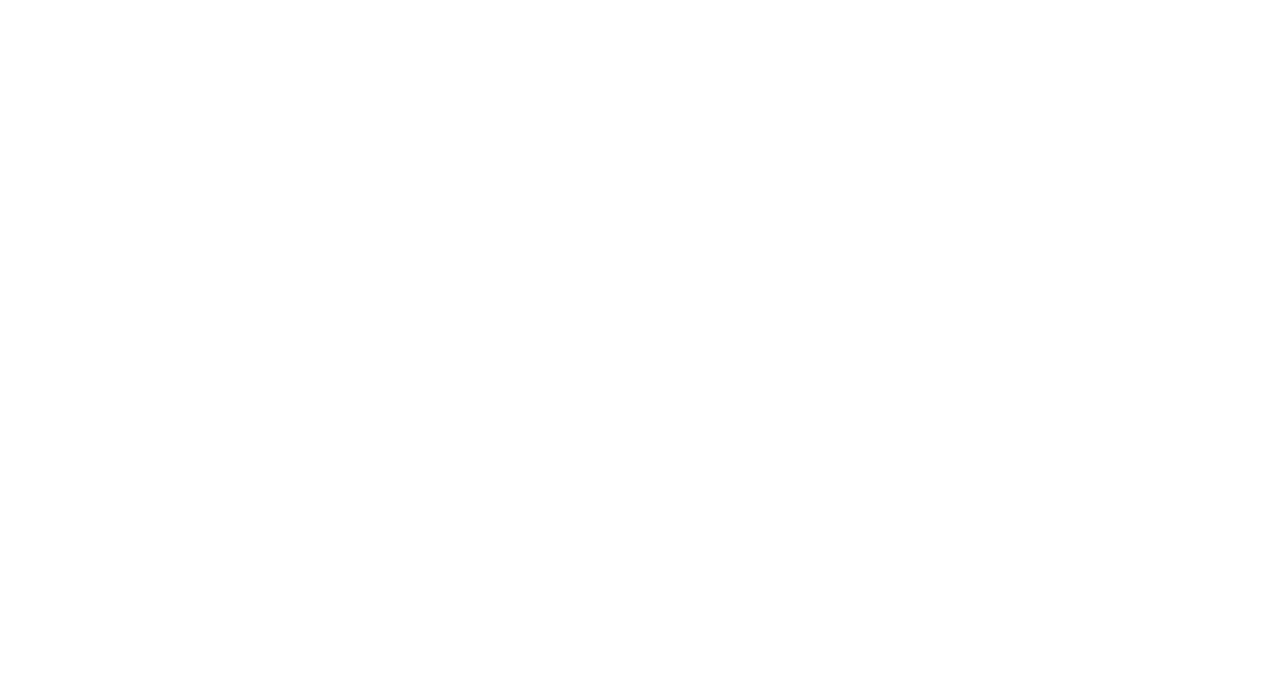
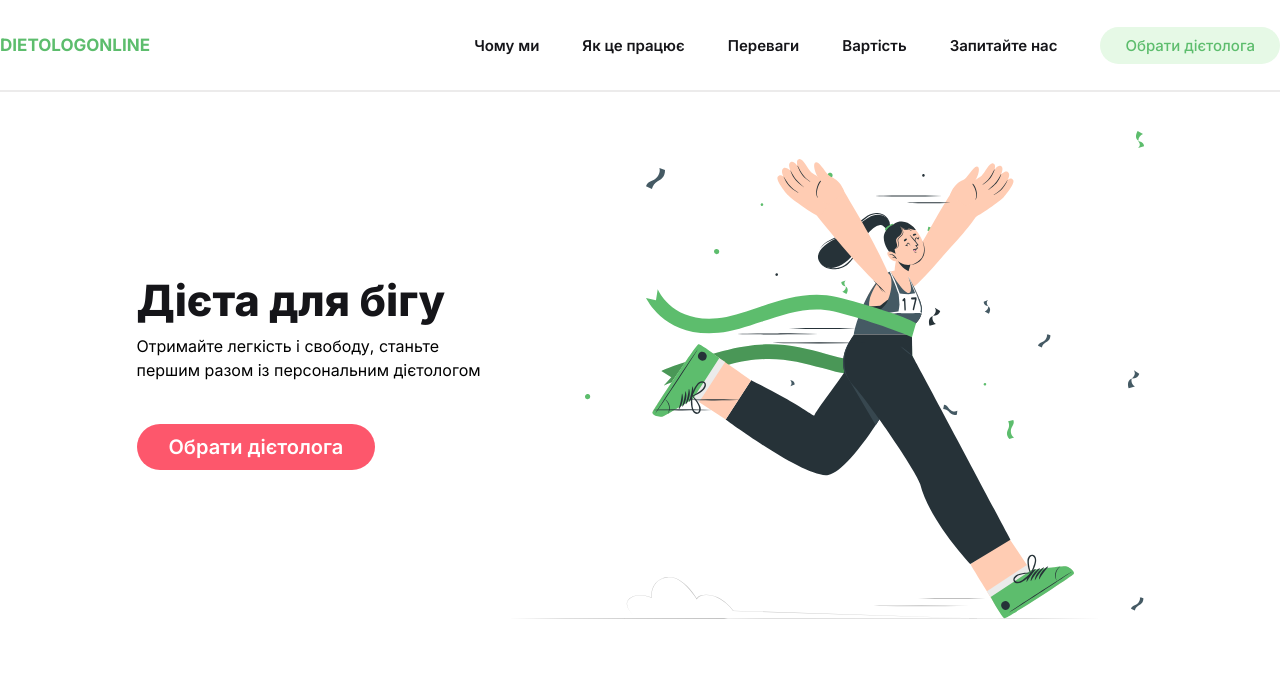
Before and after one commit to kazapanama/EatMe, a plain HTML site: page index.html in a window 1280 px wide. Drawn offline with Linux system fonts and the light colour scheme.

Commit message:
first commit

```diff
--- a/index.html
+++ b/index.html
@@ -9,11 +9,43 @@
 </head>
 <body>
 
-<header>
-<a href="#"></a>
-
+<header class="header">
+    <div class="wrapper-menu">
+        <a href="#" class="logo">DIETOLOGONLINE</a>
+        <nav>
+            <ul>
+                <li><a href="#" class="nav-link">Чому ми</a></li>
+                <li><a href="#" class="nav-link">Як це працює</a></li>
+                <li><a href="#" class="nav-link">Переваги</a></li>
+                <li><a href="#" class="nav-link">Вартість</a></li>
+                <li><a href="#" class="nav-link">Запитайте нас</a></li>
+                <li><a href="#" class="nav-link nav-button">Обрати дієтолога</a></li>
+            </ul>
+        </nav>
+    </div>
+    <div class="line-menu"></div>
 </header>
 
+<div id="start">
+    <div class="wrapper">
+
+        <div class="main-text">
+            <h1 class="main-headding">Дієта для бігу</h1>
+            <p class="main-text">Отримайте легкість і свободу, станьте першим разом із персональним дієтологом</p>
+            <a href="#" class="action">Обрати дієтолога</a>
+        </div>
+
+
+
+        <div class="main-image">
+            <img src="/img/main.svg" alt="">
+        </div>
+
+
+    </div>
+
+
+</div>
 
 
 
--- a/style.css
+++ b/style.css
@@ -0,0 +1,103 @@
+@import url('https://fonts.googleapis.com/css2?family=Inter:wght@300;400;500;600;700;800&display=swap');
+
+*{
+    margin:0;
+}
+
+body {
+    font-family: 'Inter', sans-serif;
+
+}
+
+.header{
+    position:fixed;
+    top:0;
+}
+
+.wrapper-menu {
+    margin: 0 auto;
+    display: flex;
+    justify-content: space-between;
+    align-items: center;
+    max-width: 1500px;
+    height: 90px;
+
+}
+
+.logo {
+    color: #5DBD6D;
+    font-weight: 700;
+    font-size: 17px;
+    text-decoration: none;
+
+}
+
+nav > ul {
+    display: flex;
+
+}
+
+nav > ul > li{
+    list-style-type: none;
+}
+
+.nav-link{
+    text-decoration: none;
+    color:#151519;
+    margin-left: 43px;
+    font-weight: 600;
+    font-size:15px;
+}
+
+.nav-button {
+    color:#5DBD6D;
+    font-weight: 500;
+    size:16px;
+    background-color:#E6F9E6;
+    padding: 9px 25px;
+    border-radius: 50px;
+}
+
+.line-menu{
+    display: block;
+    width:100vw;
+    height: 2px;
+    background-color:#ECEBEB;
+}
+
+#start > .wrapper{
+    width: 100vw;
+    height: 100vh;
+    display:flex;
+    justify-content: center;
+    align-items:center;
+}
+
+.main-headding{
+    font-size: 43px;
+    font-weight: 800;
+    color:#151519;
+    margin-bottom: 22px;
+}
+
+.main-text {
+
+font-size: 16px;
+font-weight: 400;
+line-height: 24px;
+text-align: left;
+max-width: 350px;
+margin-bottom: 53px;
+}
+
+.action{
+
+font-size: 20px;
+font-weight: 600;
+color:#fff;
+background-color:#FD576C;
+padding: 11px 32px;
+border-radius:50px;
+text-decoration: none;
+
+}
```
